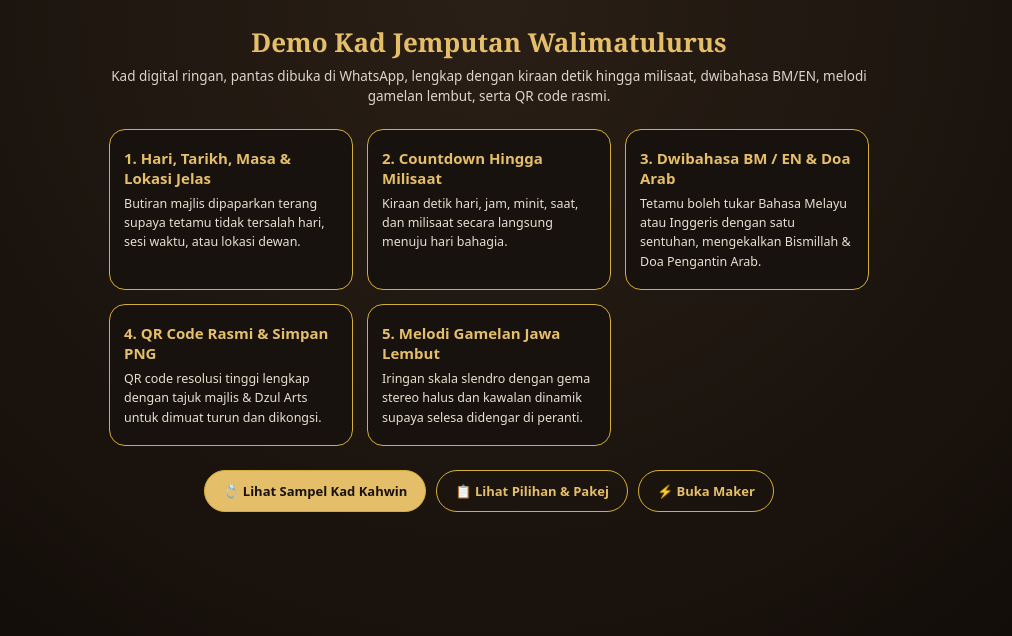
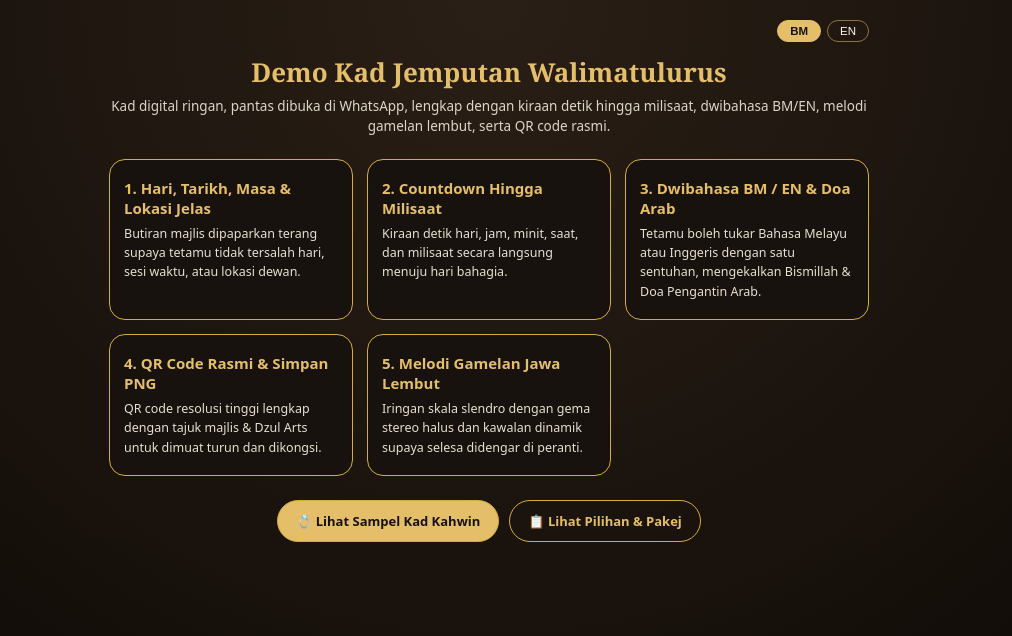
Before and after one commit to dzul1234-nojamasjid/walimah, a plain HTML site: page demo.html in a window 1280 px wide. Shown: the whole page, without its empty margins (151-1163 px from the left). Drawn offline with Linux system fonts and the light colour scheme.

Commit message:
demo
Added language toggle buttons for BM and EN, updated styles, and improved content structure.

```diff
--- a/demo.html
+++ b/demo.html
@@ -11,9 +11,15 @@
       background: radial-gradient(circle at top, #2a1f16, #0d0906);
       color: #fdf6e7;
       font-family: system-ui, -apple-system, sans-serif;
-      padding: 24px 14px 48px;
+      padding: 20px 14px 48px;
     }
     .wrap { max-width: 760px; margin: 0 auto; text-align: center; }
+    .top-bar { display: flex; justify-content: flex-end; gap: 6px; margin-bottom: 12px; }
+    .lang-btn {
+      background: transparent; border: 1px solid rgba(229, 190, 106, 0.55); color: #fdf6e7;
+      padding: 4px 12px; border-radius: 999px; font-size: 11.5px; cursor: pointer;
+    }
+    .lang-btn.active { background: #e5be6a; color: #17120d; font-weight: 700; border-color: #e5be6a; }
     h1 { font-family: Georgia, serif; color: #e5be6a; font-size: 26px; margin-bottom: 6px; }
     .sub { font-size: 13.5px; opacity: 0.85; margin-bottom: 22px; line-height: 1.5; }
     .grid { display: grid; grid-template-columns: repeat(auto-fit, minmax(220px, 1fr)); gap: 14px; margin-bottom: 24px; }
@@ -34,37 +40,98 @@
 </head>
 <body>
   <div class="wrap">
-    <h1>Demo Kad Jemputan Walimatulurus</h1>
-    <p class="sub">Kad digital ringan, pantas dibuka di WhatsApp, lengkap dengan kiraan detik hingga milisaat, dwibahasa BM/EN, melodi gamelan lembut, serta QR code rasmi.</p>
+    <div class="top-bar">
+      <button class="lang-btn active" id="btnMs" onclick="setLang('ms')">BM</button>
+      <button class="lang-btn" id="btnEn" onclick="setLang('en')">EN</button>
+    </div>
+
+    <h1 id="pageTitle">Demo Kad Jemputan Walimatulurus</h1>
+    <p class="sub" id="pageSub">Kad digital ringan, pantas dibuka di WhatsApp, lengkap dengan kiraan detik hingga milisaat, dwibahasa BM/EN, melodi gamelan lembut, serta QR code rasmi.</p>
 
     <div class="grid">
       <div class="box">
-        <h3>1. Hari, Tarikh, Masa &amp; Lokasi Jelas</h3>
-        <p>Butiran majlis dipaparkan terang supaya tetamu tidak tersalah hari, sesi waktu, atau lokasi dewan.</p>
+        <h3 id="c1Title">1. Hari, Tarikh, Masa &amp; Lokasi Jelas</h3>
+        <p id="c1Desc">Butiran majlis dipaparkan terang supaya tetamu tidak tersalah hari, sesi waktu, atau lokasi dewan.</p>
       </div>
       <div class="box">
-        <h3>2. Countdown Hingga Milisaat</h3>
-        <p>Kiraan detik hari, jam, minit, saat, dan milisaat secara langsung menuju hari bahagia.</p>
+        <h3 id="c2Title">2. Countdown Hingga Milisaat</h3>
+        <p id="c2Desc">Kiraan detik hari, jam, minit, saat, dan milisaat secara langsung menuju hari bahagia.</p>
       </div>
       <div class="box">
-        <h3>3. Dwibahasa BM / EN &amp; Doa Arab</h3>
-        <p>Tetamu boleh tukar Bahasa Melayu atau Inggeris dengan satu sentuhan, mengekalkan Bismillah &amp; Doa Pengantin Arab.</p>
+        <h3 id="c3Title">3. Dwibahasa BM / EN &amp; Doa Arab</h3>
+        <p id="c3Desc">Tetamu boleh tukar Bahasa Melayu atau Inggeris dengan satu sentuhan, mengekalkan Bismillah &amp; Doa Pengantin Arab.</p>
       </div>
       <div class="box">
-        <h3>4. QR Code Rasmi &amp; Simpan PNG</h3>
-        <p>QR code resolusi tinggi lengkap dengan tajuk majlis &amp; Dzul Arts untuk dimuat turun dan dikongsi.</p>
+        <h3 id="c4Title">4. QR Code Rasmi &amp; Simpan PNG</h3>
+        <p id="c4Desc">QR code resolusi tinggi lengkap dengan tajuk majlis &amp; Dzul Arts untuk dimuat turun dan dikongsi.</p>
       </div>
       <div class="box">
-        <h3>5. Melodi Gamelan Jawa Lembut</h3>
-        <p>Iringan skala slendro dengan gema stereo halus dan kawalan dinamik supaya selesa didengar di peranti.</p>
+        <h3 id="c5Title">5. Melodi Gamelan Jawa Lembut</h3>
+        <p id="c5Desc">Iringan skala slendro dengan gema stereo halus dan kawalan dinamik supaya selesa didengar di peranti.</p>
       </div>
     </div>
 
     <div class="btn-row">
-      <a class="btn btn-primary" href="index.html">💍 Lihat Sampel Kad Kahwin</a>
-      <a class="btn btn-sec" href="products.html">📋 Lihat Pilihan &amp; Pakej</a>
-      <a class="btn btn-sec" href="maker.html">⚡ Buka Maker</a>
+      <a class="btn btn-primary" id="btnSample" href="index.html">💍 Lihat Sampel Kad Kahwin</a>
+      <a class="btn btn-sec" id="btnProducts" href="products.html">📋 Lihat Pilihan &amp; Pakej</a>
     </div>
   </div>
+
+  <script>
+    const copy = {
+      ms: {
+        title: "Demo Kad Jemputan Walimatulurus",
+        sub: "Kad digital ringan, pantas dibuka di WhatsApp, lengkap dengan kiraan detik hingga milisaat, dwibahasa BM/EN, melodi gamelan lembut, serta QR code rasmi.",
+        c1Title: "1. Hari, Tarikh, Masa & Lokasi Jelas",
+        c1Desc: "Butiran majlis dipaparkan terang supaya tetamu tidak tersalah hari, sesi waktu, atau lokasi dewan.",
+        c2Title: "2. Countdown Hingga Milisaat",
+        c2Desc: "Kiraan detik hari, jam, minit, saat, dan milisaat secara langsung menuju hari bahagia.",
+        c3Title: "3. Dwibahasa BM / EN & Doa Arab",
+        c3Desc: "Tetamu boleh tukar Bahasa Melayu atau Inggeris dengan satu sentuhan, mengekalkan Bismillah & Doa Pengantin Arab.",
+        c4Title: "4. QR Code Rasmi & Simpan PNG",
+        c4Desc: "QR code resolusi tinggi lengkap dengan tajuk majlis & Dzul Arts untuk dimuat turun dan dikongsi.",
+        c5Title: "5. Melodi Gamelan Jawa Lembut",
+        c5Desc: "Iringan skala slendro dengan gema stereo halus dan kawalan dinamik supaya selesa didengar di peranti.",
+        btnSample: "💍 Lihat Sampel Kad Kahwin",
+        btnProducts: "📋 Lihat Pilihan & Pakej"
+      },
+      en: {
+        title: "Digital Wedding Invitation Demo",
+        sub: "A lightweight e-card that opens swiftly on WhatsApp, complete with a millisecond countdown, BM/EN bilingual toggle, soft gamelan melody, and an official QR code.",
+        c1Title: "1. Clear Day, Date, Time & Venue",
+        c1Desc: "Event details are displayed clearly so guests never mix up the day, session time, or hall location.",
+        c2Title: "2. Millisecond Live Countdown",
+        c2Desc: "Real-time countdown in days, hours, minutes, seconds, and milliseconds leading up to the big day.",
+        c3Title: "3. Bilingual BM / EN & Arabic Doa",
+        c3Desc: "Guests can switch between Malay and English with one tap while preserving the Bismillah and Arabic wedding supplication.",
+        c4Title: "4. Official QR Code & PNG Save",
+        c4Desc: "High-resolution QR code complete with the event title & Dzul Arts branding, ready to download and share.",
+        c5Title: "5. Soft Javanese Gamelan Melody",
+        c5Desc: "Slendro-scale accompaniment with gentle stereo echo and dynamic leveling for clear, pleasant playback on mobile speakers.",
+        btnSample: "💍 View Live Sample Card",
+        btnProducts: "📋 View Options & Packages"
+      }
+    };
+
+    function setLang(lang) {
+      document.getElementById("btnMs").classList.toggle("active", lang === "ms");
+      document.getElementById("btnEn").classList.toggle("active", lang === "en");
+      const t = copy[lang];
+      document.getElementById("pageTitle").textContent = t.title;
+      document.getElementById("pageSub").textContent = t.sub;
+      document.getElementById("c1Title").textContent = t.c1Title;
+      document.getElementById("c1Desc").textContent = t.c1Desc;
+      document.getElementById("c2Title").textContent = t.c2Title;
+      document.getElementById("c2Desc").textContent = t.c2Desc;
+      document.getElementById("c3Title").textContent = t.c3Title;
+      document.getElementById("c3Desc").textContent = t.c3Desc;
+      document.getElementById("c4Title").textContent = t.c4Title;
+      document.getElementById("c4Desc").textContent = t.c4Desc;
+      document.getElementById("c5Title").textContent = t.c5Title;
+      document.getElementById("c5Desc").textContent = t.c5Desc;
+      document.getElementById("btnSample").textContent = t.btnSample;
+      document.getElementById("btnProducts").textContent = t.btnProducts;
+    }
+  </script>
 </body>
 </html>
```
